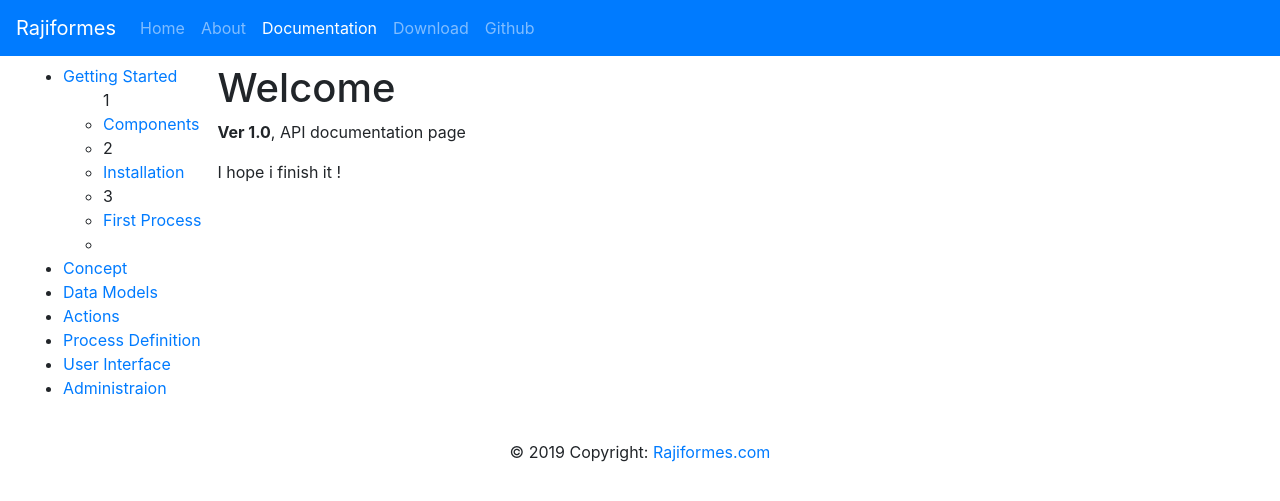
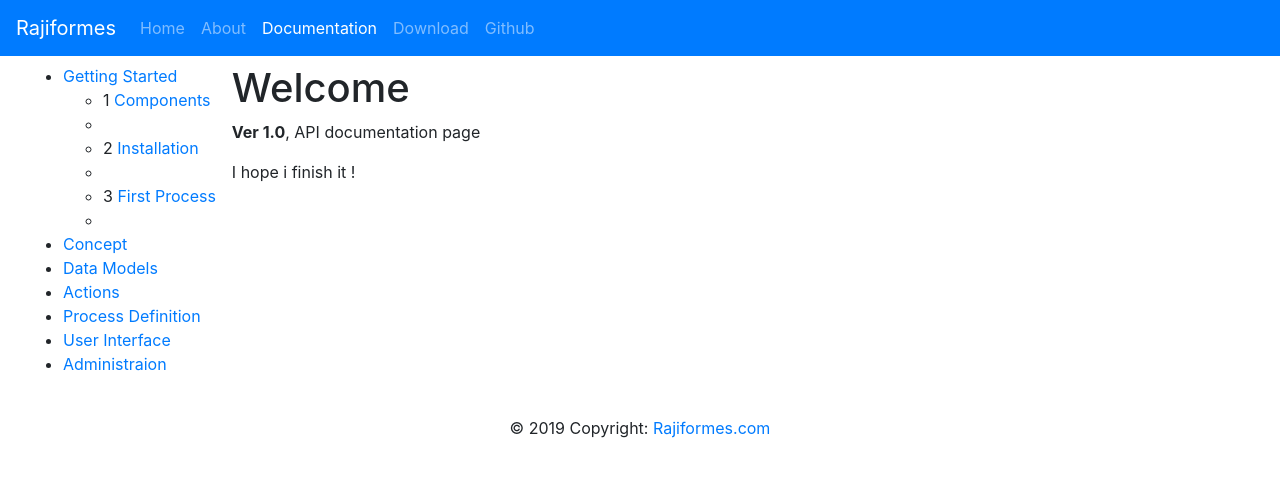
Before and after one commit to rajiformes/rajiformes.github.io, a Jekyll site: the page built from doc/10/getting-started/introduction.md, in a window 1280 px wide. Shown: the top 501 px of the page. Built offline with Jekyll 4.4.1, drawn with Linux system fonts in a browser that asks for light colours.

Commit message:
Update documentation.html

```diff
--- a/_layouts/documentation.html
+++ b/_layouts/documentation.html
@@ -15,8 +15,9 @@
 
                         <ul>
                             {% for subItem in item.items %}
-                             {{ forloop.index }}
+
                             <li t="subitem">
+                                {{ forloop.index }}
                                 <a href="{{ subItem.url }}">
                                     {{ subItem.title }}
                                 </a>
```
